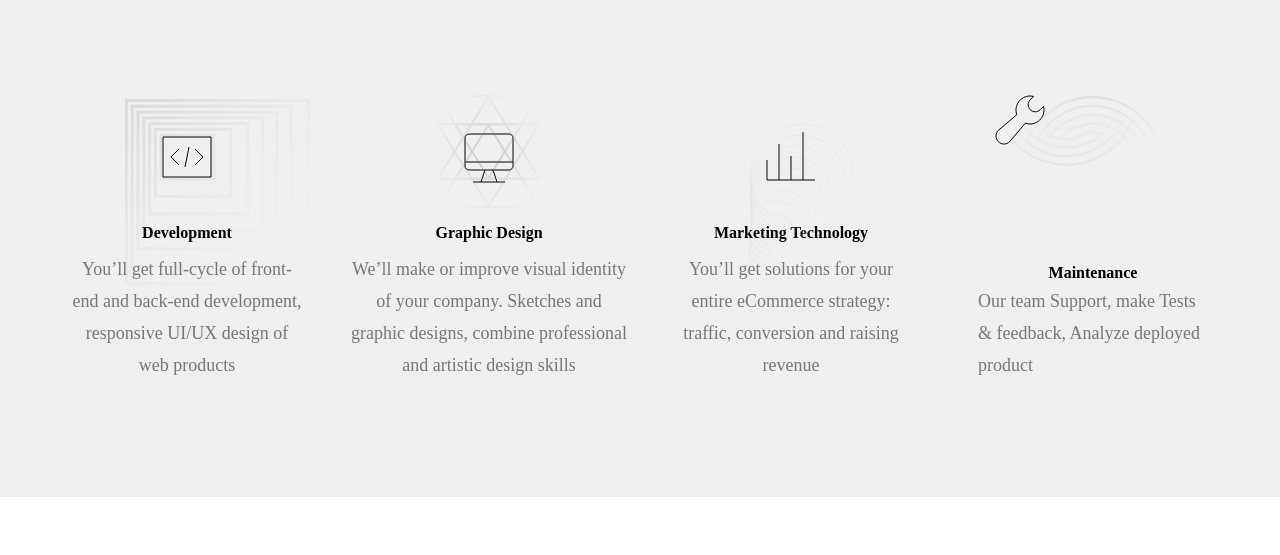
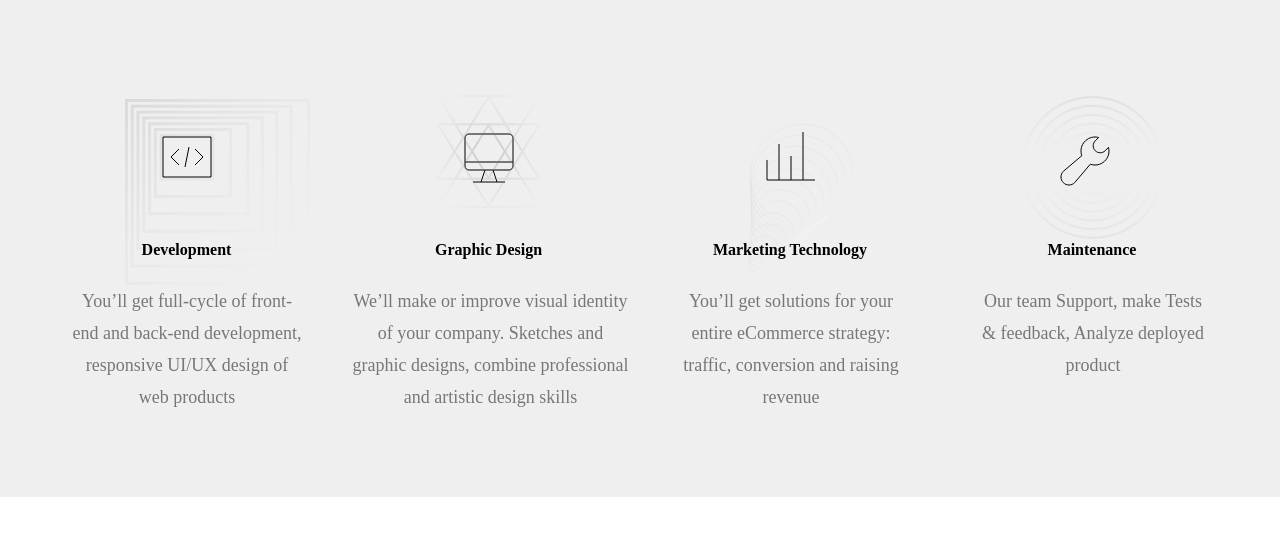
Before and after one commit to Max1irst/Tailwind-part-of-site-technical-task, a website: page index.html in a window 1280 px wide. Shown: the part 1103-1658 px from the top of the page. Drawn offline with Linux system fonts and the light colour scheme.

Commit message:
fixed service boxes

```diff
--- a/index.html
+++ b/index.html
@@ -79,9 +79,9 @@
                         <img class="absolute left-[23.04%] right-[-3.48%] top-[-5.22%] bottom-[35.82%]"
                             src="./images/bg/squares.svg" alt="service-icon">
                     </div>
-                    <b
-                        class="w-[7.3125rem] h-[2rem] left-[3.5rem] top-[7.8125rem] text-center pb-[0.9375rem]">Development</b>
-                    <p class="w-[14.375rem] h-[10rem] left-[0rem] top-[10.75rem] text-center">You’ll get full-cycle of
+                    <b class="absolute w-[7.3125rem] h-[2rem] left-[3.5rem] top-[7.8125rem] text-center">Development</b>
+                    <p class="absolute w-[14.375rem] h-[10rem] left-[0rem] top-[10.75rem] text-center">You’ll get
+                        full-cycle of
                         front-end and back-end development, responsive UI/UX design of web
                         products</p>
                 </div>
@@ -92,9 +92,10 @@
                         <img class="absolute left-[26.96%] right-[27.39%] top-[-6.72%] bottom-[64.55%]"
                             src="./images/bg/Union.svg" alt="service-icon">
                     </div>
-                    <b class="w-[8.3125rem] h-[2rem] left-[3rem] top-[7.8125rem] text-center pb-[0.9375rem]">Graphic
+                    <b class="absolute w-[8.3125rem] h-[2rem] left-[3rem] top-[7.8125rem] text-center">Graphic
                         Design</b>
-                    <p class="w-[17.3125rem] h-[11.75rem] left-[-1.375rem] top-[10.75rem] text-center">We’ll make or
+                    <p class="absolute w-[17.3125rem] h-[11.75rem] left-[-1.375rem] top-[10.75rem] text-center">We’ll
+                        make or
                         improve visual identity of your company. Sketches and graphic designs, combine
                         professional and artistic design skills</p>
                 </div>
@@ -105,9 +106,10 @@
                         <img class="absolute left-[1.085rem] right-[2.0775rem] top-[-6.72%] bottom-[64.55%]"
                             src="./images/bg/Group 76.svg" alt="service-icon">
                     </div>
-                    <b class="w-[12.125rem] h-[2rem] left-[1.0625rem] top-[7.8125rem] text-center pb-[0.9375rem]">Marketing
+                    <b class="absolute w-[12.125rem] h-[2rem] left-[1.0625rem] top-[7.8125rem] text-center">Marketing
                         Technology</b>
-                    <p class="w-[14.375rem] h-[8] left-[0rem] top-[10.75rem] text-center">You’ll get solutions for your
+                    <p class="absolute w-[14.375rem] h-[8rem] left-[0rem] top-[10.75rem] text-center">You’ll get
+                        solutions for your
                         entire eCommerce strategy: traffic, conversion and raising
                         revenue</p>
                 </div>
@@ -115,13 +117,15 @@
                     <div class="icon w-[11.5625rem] h-[11.5625rem]">
                         <img class="absolute left-[2.6875rem] top-[-1.0625rem]" src="./images/bg/Top.svg"
                             alt="service-icon">
-                        <img class="absolute left-[1.085rem] right-[2.0775rem] top-[-6.72%] bottom-[64.55%]"
-                            src="./images/icons/Vector.svg" alt="service-icon">
-                        <img class="absolute left-[1.085rem] right-[2.0775rem] top-[-6.72%] bottom-[64.55%]"
-                            src="./images/bg/Bottom.svg" alt="service-icon">
+                        <img class="absolute left-[5.125rem] top-[1.4375rem]" src="./images/icons/Vector.svg"
+                            alt="service-icon">
+                        <img class="absolute left-[2.6875rem] top-[3.4375rem]" src="./images/bg/Bottom.svg"
+                            alt="service-icon">
                     </div>
-                    <b>Maintenance</b>
-                    <p>Our team Support, make Tests & feedback,
+                    <b
+                        class="absolute w-[7.125rem] h-[2rem] left-[3.5625rem] top-[7.8125rem] text-center">Maintenance</b>
+                    <p class="absolute w-[14.375rem] h-[6rem] left-[0rem] top-[10.75rem] text-center">Our team Support,
+                        make Tests & feedback,
                         Analyze deployed product</p>
                 </div>
             </div>
```
Also changed, not shown: css/main.css.
